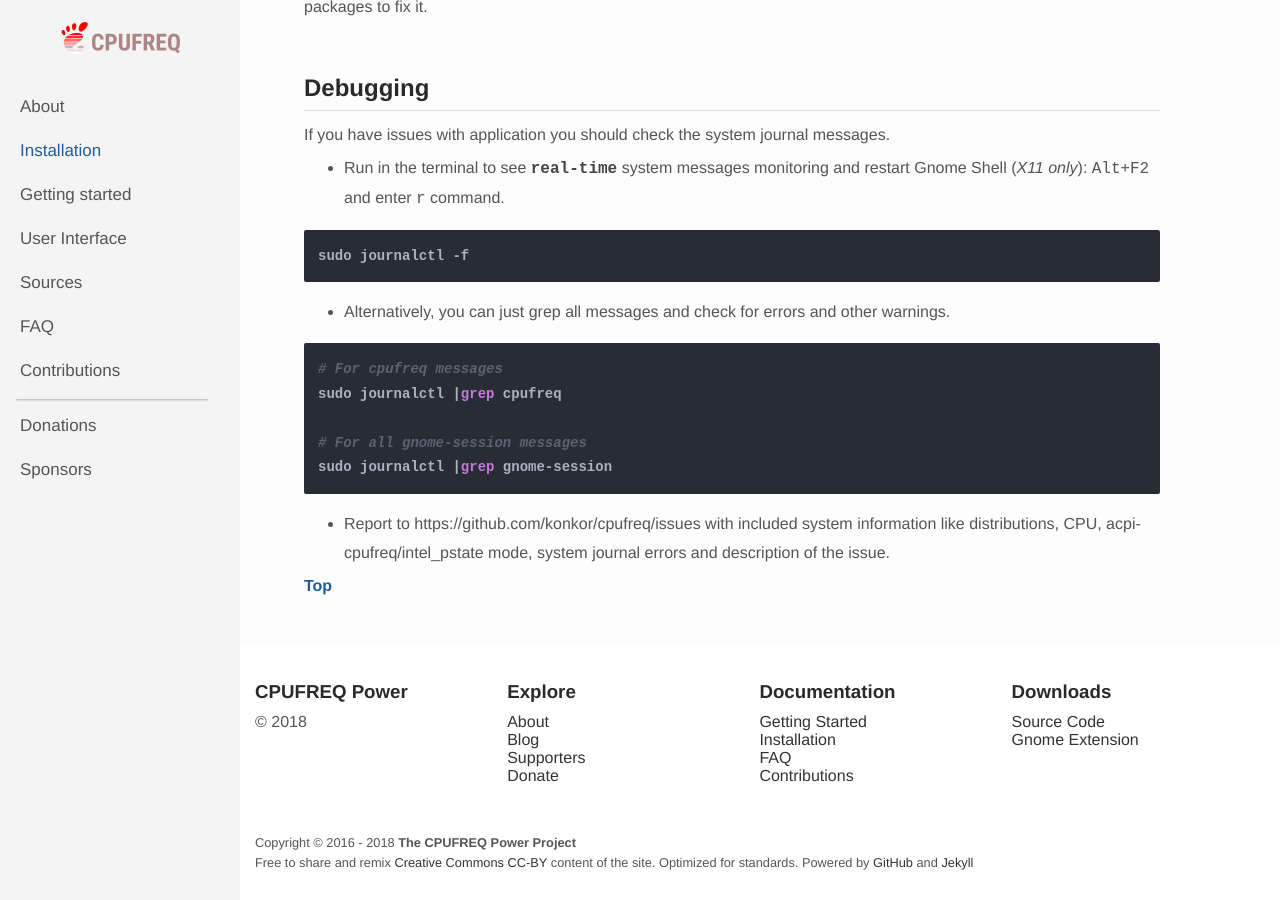
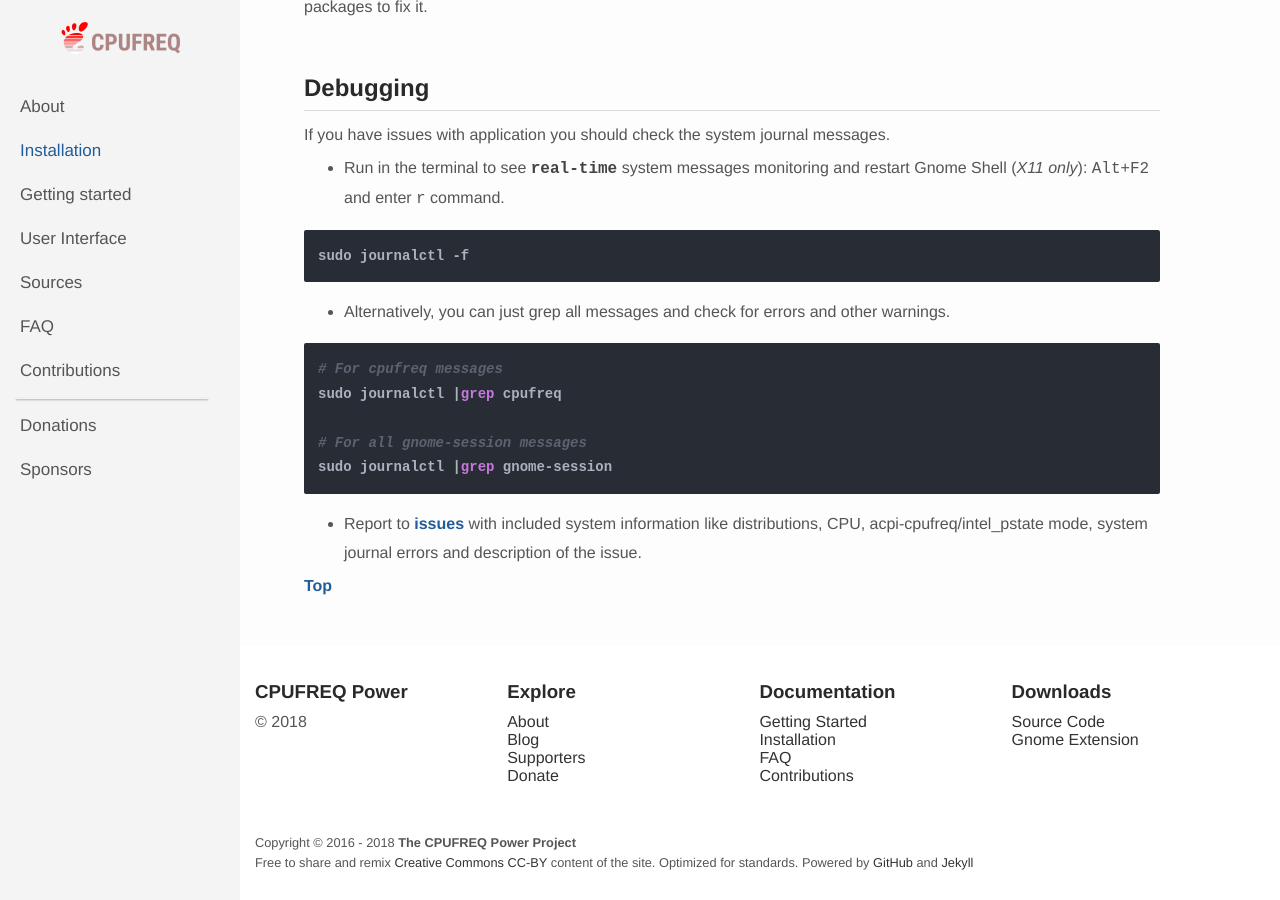
Before and after one commit to konkor/cpufreq, a Jekyll site: the page built from docs/install.md, in a window 1280 px wide and 900 px high, scrolled down 5559 px. Built offline with Jekyll 4.4.1, drawn with Linux system fonts in a browser that asks for light colours; part of the change alters nothing that is shown.

Commit message:
Updating link of issues

````diff
--- a/docs/install.md
+++ b/docs/install.md
@@ -185,6 +185,6 @@ sudo journalctl |grep cpufreq
 sudo journalctl |grep gnome-session
 ```
 
-* Report to https://github.com/konkor/cpufreq/issues with included system information like distributions, CPU, acpi-cpufreq/intel_pstate mode, system journal errors and description of the issue.
+* Report to [issues](https://github.com/konkor/cpufreq/issues) with included system information like distributions, CPU, acpi-cpufreq/intel_pstate mode, system journal errors and description of the issue.
 
 [Top](#)
````
